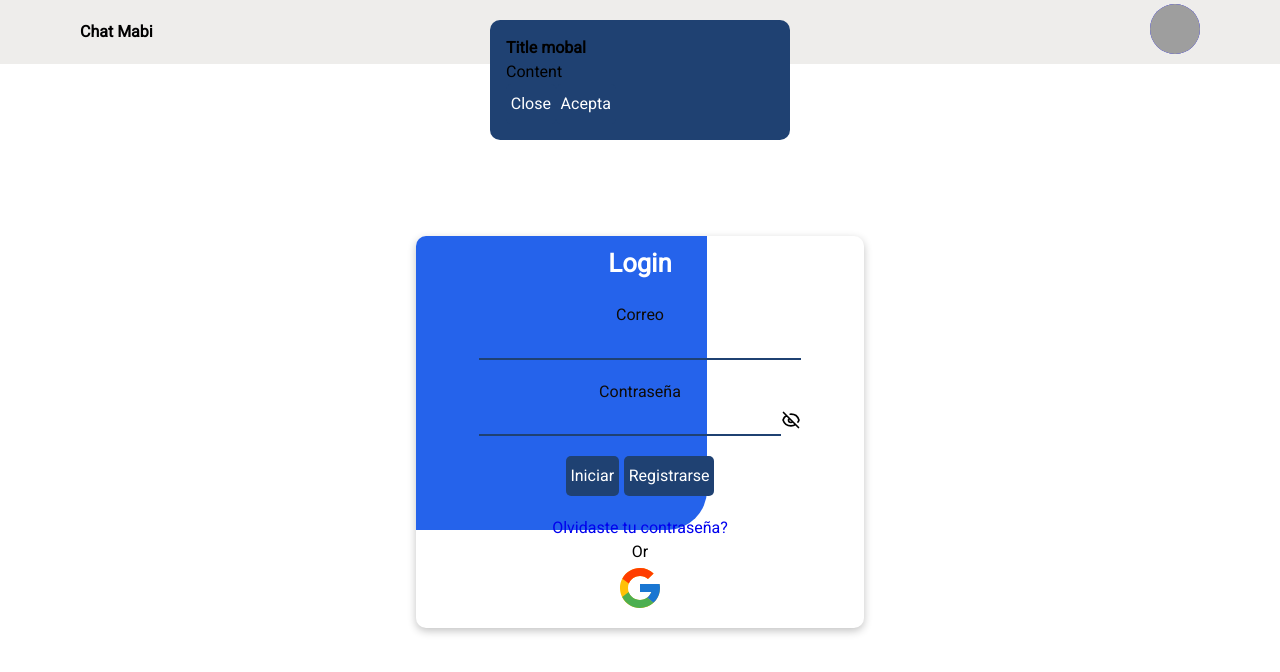
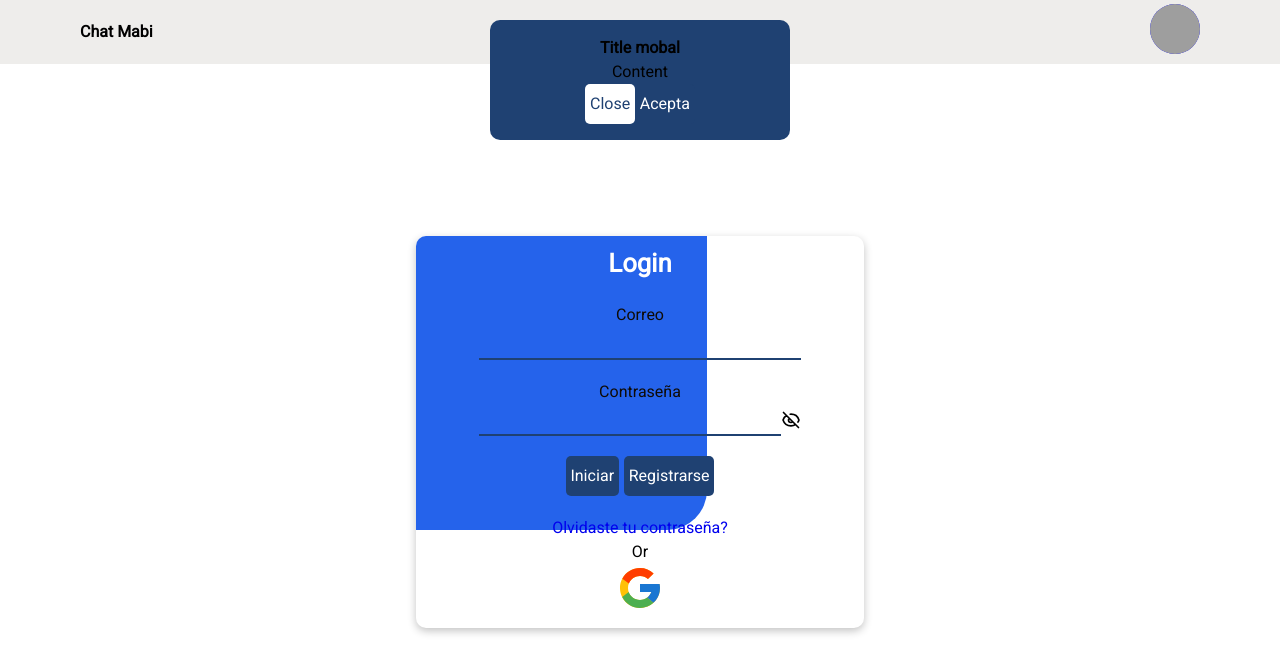
Before and after one commit to LuisArielRetanaHernadez/caht_client, a React (Vite) app: page /login in a window 1280 px wide. Shown: the top 672 px of the page. Built offline with nearby package versions, Linux system fonts and the light colour scheme; no server answers; grey boxes are pictures that could not be loaded.

Commit message:
agregando las clase 'text-center' al contendor mobal y la clase 'button--white' al boton close

```diff
--- a/src/components/Mobal/Mobal.jsx
+++ b/src/components/Mobal/Mobal.jsx
@@ -3,11 +3,11 @@ import './Mobal.css'
 const Mobal = () => {
 
   return (
-    <div className="mobal p-1rem rounded-10">
+    <div className="mobal text-center p-1rem rounded-10">
       <h2 className="mobal__title">Title mobal</h2>
       <p className="mobal__text">Content</p>
       <div className="mobal__buttons">
-        <button className="button">Close</button>
+        <button className="button button--white">Close</button>
         <button className="button">Acepta</button>
       </div>
     </div>
```
